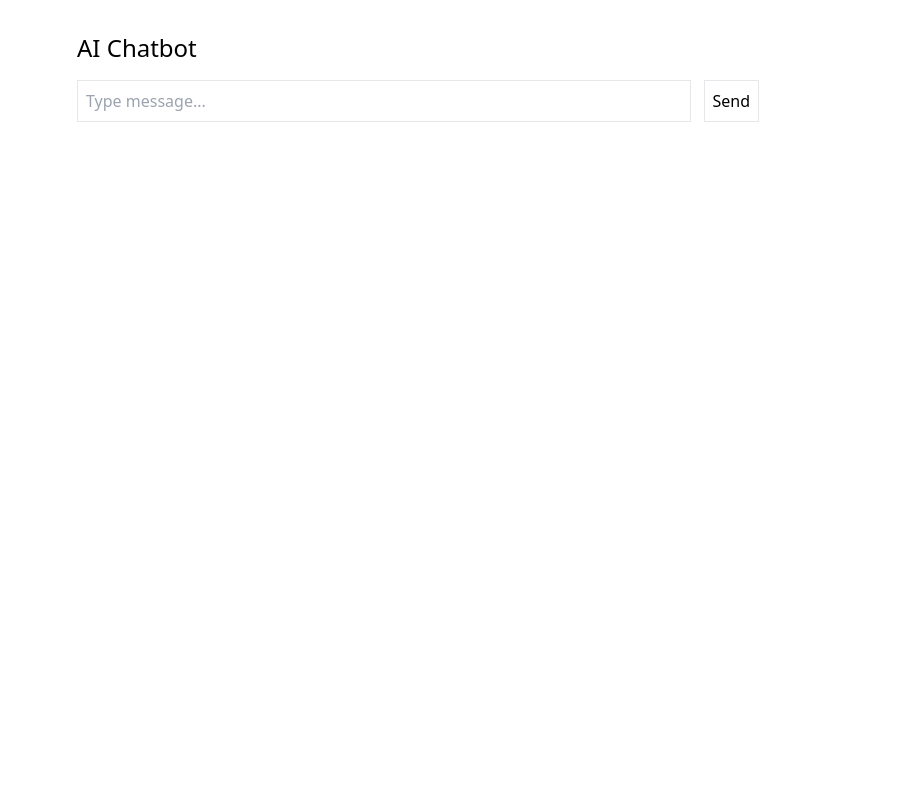
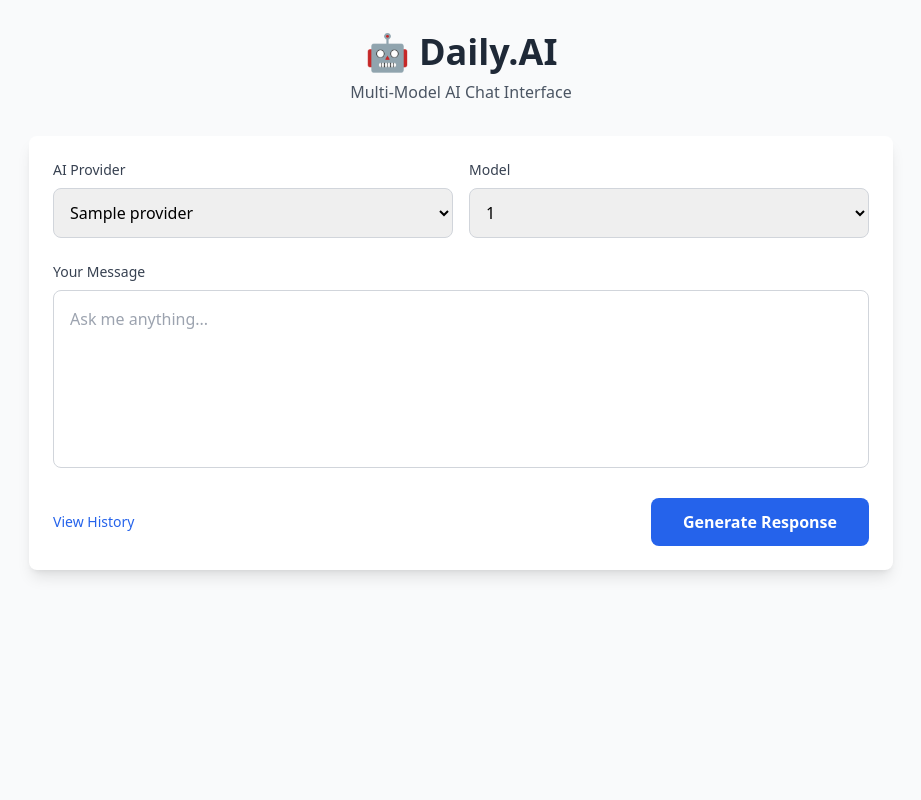
Before and after one commit to mobin2501/daily.ai, a Flask app: template templates/index.html in a window 1280 px wide. Shown: the whole page, without its empty margins (179-1100 px from the left). Run offline with Flask 3, Linux system fonts and the light colour scheme; the template is opened without the code that fills it: values that come from a table or form of the project are taken from there, others are empty; tables that the repository leaves empty hold one stand-in row (values such as "Sample post"); some libraries are stand-ins or nearby versions.

Commit message:
Improve index prompt input UI

```diff
--- a/templates/index.html
+++ b/templates/index.html
@@ -1,14 +1,89 @@
 <!DOCTYPE html>
 <html>
 <head>
-    <title>AI Chatbot</title>
+    <title>Daily.AI - Multi-Model Chat</title>
     <script src="https://cdn.tailwindcss.com"></script>
 </head>
-<body class="max-w-3xl mx-auto my-8">
-    <h1 class="text-2xl mb-4">AI Chatbot</h1>
-    <form action="/chat" method="POST">
-        <input name="prompt" type="text" placeholder="Type message..." class="border p-2 w-4/5" required>
-        <button type="submit" class="border p-2 ml-2">Send</button>
-    </form>
+<body class="bg-gray-50 min-h-screen">
+    <div class="max-w-4xl mx-auto py-8 px-4">
+        <div class="text-center mb-8">
+            <h1 class="text-4xl font-bold text-gray-800 mb-2">🤖 Daily.AI</h1>
+            <p class="text-gray-600">Multi-Model AI Chat Interface</p>
+        </div>
+
+        <div class="bg-white rounded-lg shadow-lg p-6">
+            <form action="/chat" method="POST" class="space-y-6">
+
+                <div class="grid grid-cols-1 md:grid-cols-2 gap-4">
+                    <div>
+                        <label class="block text-sm font-medium text-gray-700 mb-2">AI Provider</label>
+                        <select name="provider_id" id="provider_id" class="w-full border border-gray-300 rounded-lg p-3 focus:ring-2 focus:ring-blue-500" onchange="updateModels()">
+                            {% for provider in providers %}
+                            <option value="{{ provider.id }}">{{ provider.name }}</option>
+                            {% endfor %}
+                        </select>
+                    </div>
+
+                    <div>
+                        <label class="block text-sm font-medium text-gray-700 mb-2">Model</label>
+                        <select name="model_id" id="model_id" class="w-full border border-gray-300 rounded-lg p-3 focus:ring-2 focus:ring-blue-500">
+                        </select>
+                    </div>
+                </div>
+
+                <div>
+                    <label class="block text-sm font-medium text-gray-700 mb-2">Your Message</label>
+                    <textarea
+                        name="prompt"
+                        rows="6"
+                        placeholder="Ask me anything..."
+                        class="w-full border border-gray-300 rounded-lg p-4 focus:ring-2 focus:ring-blue-500 resize-none"
+                        required
+                    ></textarea>
+                </div>
+
+                <div class="flex justify-between items-center">
+                    <a href="/conversations" class="text-blue-600 hover:underline text-sm">View History</a>
+                    <button type="submit" class="bg-blue-600 hover:bg-blue-700 text-white font-semibold px-8 py-3 rounded-lg">
+                        Generate Response
+                    </button>
+                </div>
+            </form>
+        </div>
+    </div>
+
+    <script>
+        const providerModels = {
+            {% for provider in providers %}
+            {{ provider.id }}: [
+                {% for model in provider.models if model.is_active %}
+                {
+                    id: {{ model.id }},
+                    name: '{{ model.name }}',
+                    model_id: '{{ model.model_id }}',
+                    isDefault: {{ model.is_default|lower }}
+                },
+                {% endfor %}
+            ],
+            {% endfor %}
+        };
+
+        function updateModels() {
+            const providerId = document.getElementById('provider_id').value;
+            const modelSelect = document.getElementById('model_id');
+            const models = providerModels[providerId];
+
+            modelSelect.innerHTML = '';
+            models.forEach(model => {
+                const option = document.createElement('option');
+                option.value = model.id;
+                option.textContent = model.model_id;
+                if (model.isDefault) option.selected = true;
+                modelSelect.appendChild(option);
+            });
+        }
+
+        updateModels();
+    </script>
 </body>
 </html>
```
